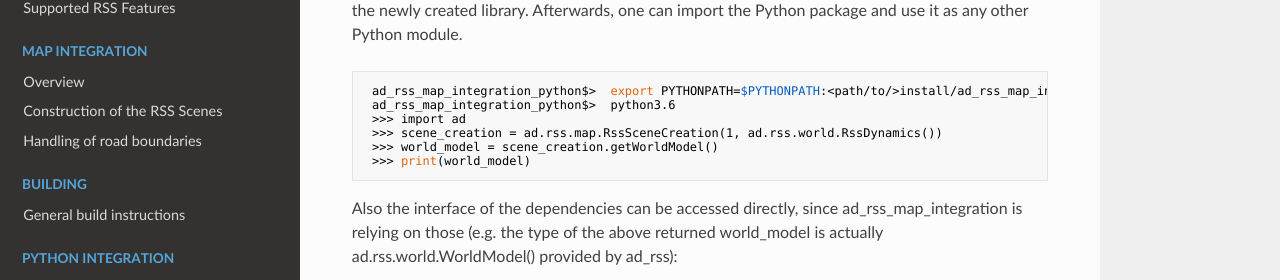
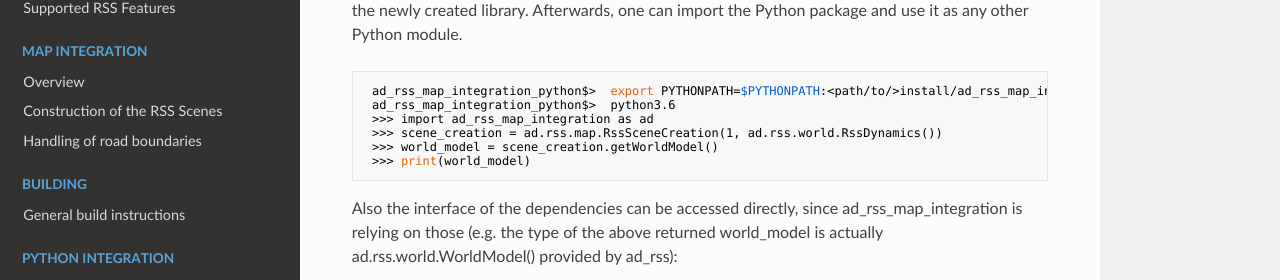
Before and after one commit to intel/ad-rss-lib, an MkDocs documentation site: the page built from doc/ad_rss_map_integration/ad_rss_map_integration_python.md, in a window 1280 px wide and 1156 px high. Shown: the part 422-702 px from the top of the window. Built offline with MkDocs 1.6.1, drawn with Linux system fonts in a browser that asks for light colours; nearby versions of some CDN libraries.

Commit message:
name python modules exactly as the libs
and keep the internal python code indepent from outer scope

````diff
--- a/doc/ad_rss_map_integration/ad_rss_map_integration_python.md
+++ b/doc/ad_rss_map_integration/ad_rss_map_integration_python.md
@@ -13,7 +13,7 @@
 ```bash
  ad_rss_map_integration_python$>  export PYTHONPATH=$PYTHONPATH:<path/to/>install/ad_rss_map_integration/lib/python3.6
  ad_rss_map_integration_python$>  python3.6
- >>> import ad
+ >>> import ad_rss_map_integration as ad
  >>> scene_creation = ad.rss.map.RssSceneCreation(1, ad.rss.world.RssDynamics())
  >>> world_model = scene_creation.getWorldModel()
  >>> print(world_model)
````
Also changed, not shown: doc/ad_rss/ad_rss_python.md (+1 -1 lines), 15 other files.
